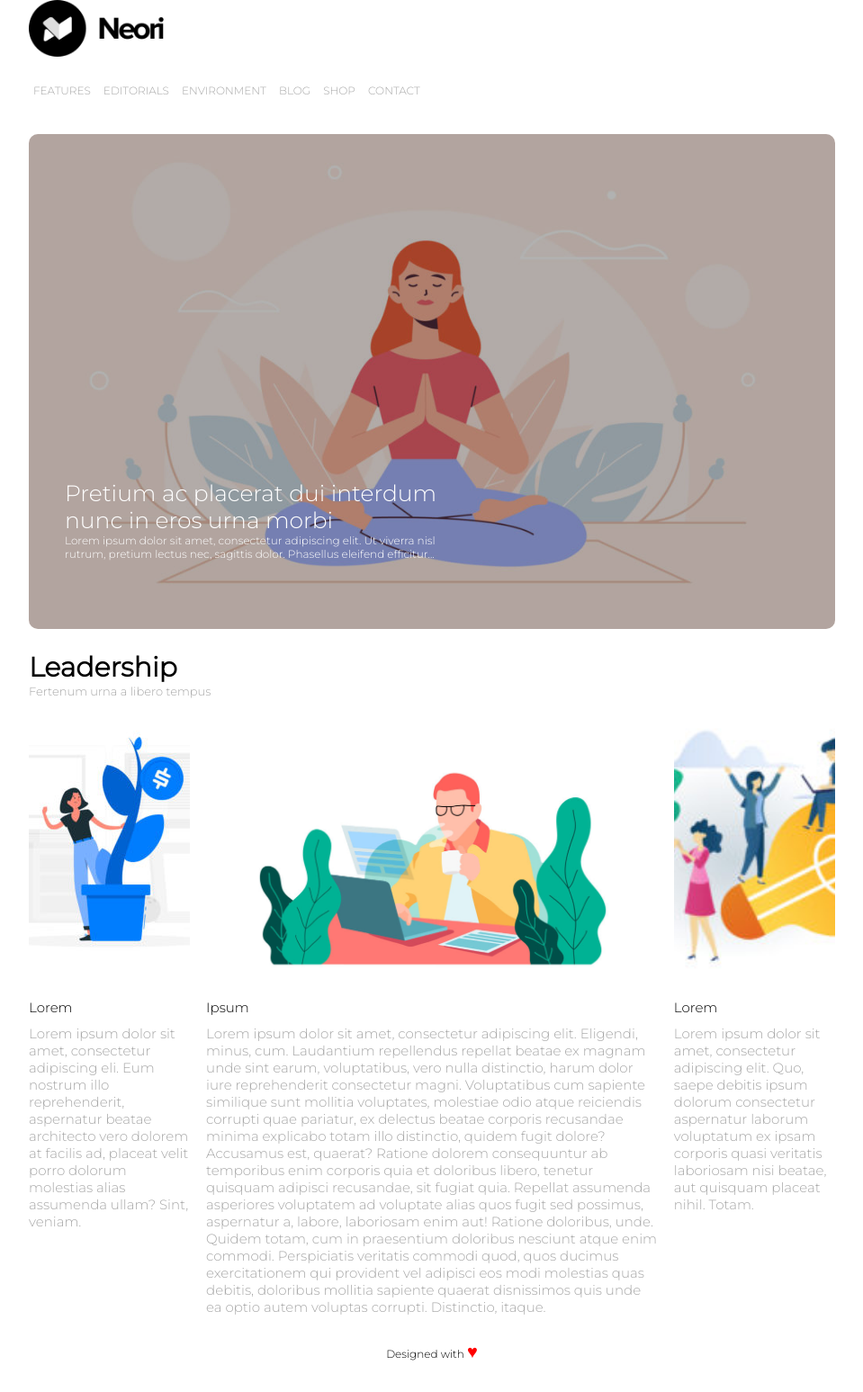
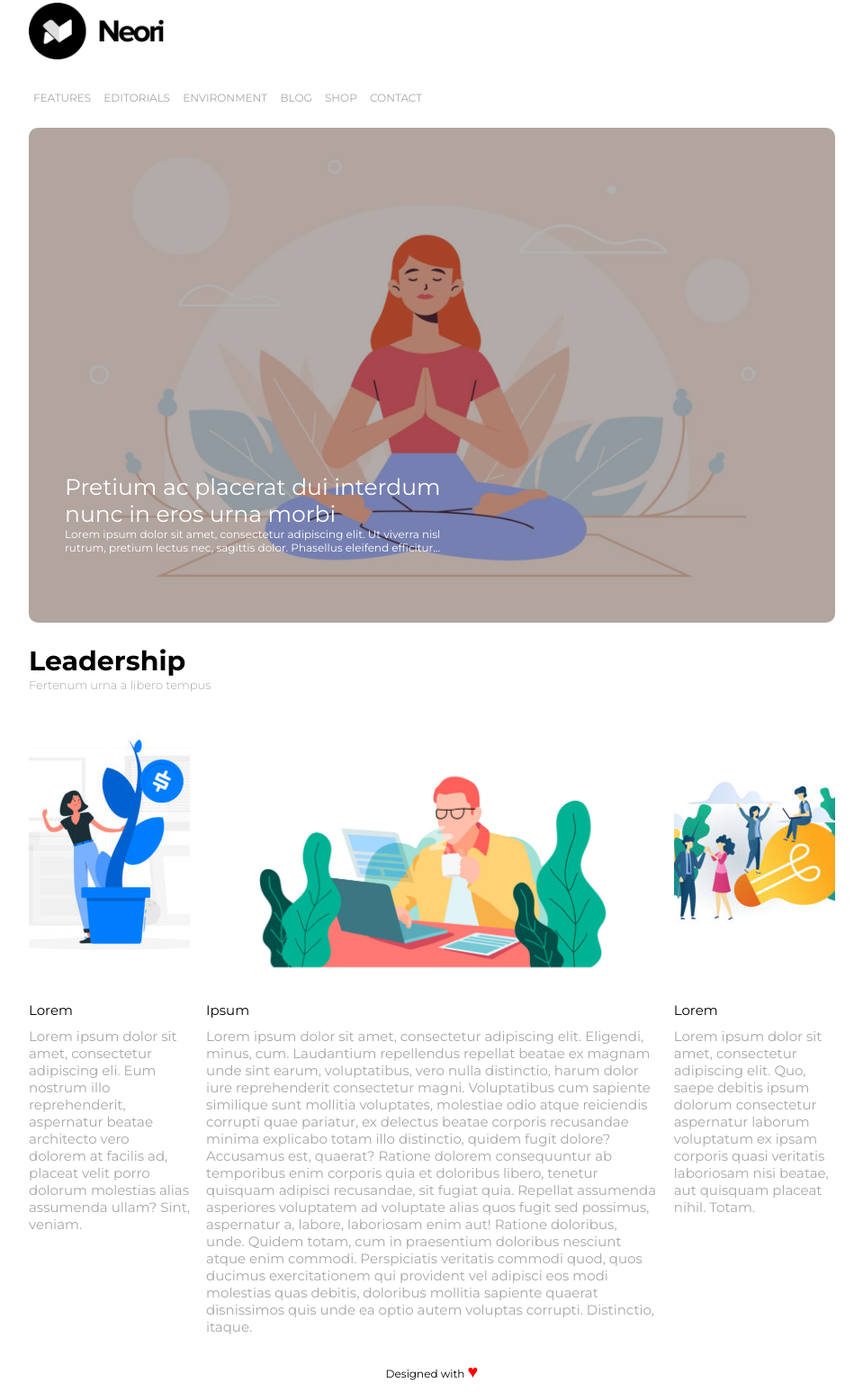
Before and after one commit to KSigma91/htmlcss-wp, a plain HTML site: page index.html in a window 1280 px wide. Shown: the whole page at 90% size, without its empty margins (160-1119 px from the left). Before the commit the page ends 1525 px from the top, so only its background shows below. Drawn offline with Linux system fonts and the light colour scheme.

Commit message:
modifiche generali

```diff
--- a/css/style.css
+++ b/css/style.css
@@ -16,13 +16,13 @@ img {
 
 /* impostazioni generali header*/
 .logo {
-    height: 50px;
+    padding: 3px 0;
     width: 150px;
 }
 
 nav ul li {
     display: inline-block;
-    margin: 40px 5px;
+    margin: 25px 5px;
     list-style-type: none;
 }
 
@@ -35,6 +35,7 @@ nav ul li a {
 /* contenuto header */
 .content-top {
     position: relative;
+    cursor: pointer;
 }
 
 .content-top img {
@@ -64,7 +65,7 @@ nav ul li a {
 
 .content-top h4 {
     font-size: 25px;
-    font-weight: lighter;
+    font-weight: 400;
 }
 
 .content-top p {
@@ -87,7 +88,7 @@ nav ul li a {
 .content-bottom h4 {
     margin-top: 10px;
     font-size: 15px;
-    font-weight: lighter;
+    font-weight: 400;
 }
 
 .content-bottom p {
@@ -100,10 +101,12 @@ nav ul li a {
 /* barra main */
 .content-bottom .top-bar {
     width: 100%;
+    margin: 10px 0;
 }
 
 .content-bottom .top-bar h1 {
     font-size: 30px;
+    font-weight: bold;
 }
 
 .content-bottom .top-bar h3 {
@@ -122,15 +125,9 @@ nav ul li a {
 .content-bottom .left img {
     height: 300px;
     width: 100%;
-    object-fit: cover;
-    border-radius: 8px;
+    object-fit: none;
+    border-radius: 10px;
 }
-
-/* .content-bottom .left .opacity-bg {
-    background: red;
-    height: 300px;
-    width: 100%;
-} */
 
 /* contenuto centrale */
 .content-bottom .center {
@@ -143,7 +140,7 @@ nav ul li a {
     height: 300px;
     width: 100%;
     object-fit: cover;
-    border-radius: 8px;
+    border-radius: 10px;
 }
 
 /* contenuto laterale destra */
@@ -157,17 +154,14 @@ nav ul li a {
 .content-bottom .right img {
     height: 300px;
     width: 100%;
-    object-fit: cover;
-    border-radius: 8px;
+    object-fit: none;
+    border-radius: 10px;
 }
+
 
 /* impostazioni generali footer */
 .footer {
-    margin-top: 5px;
-    width: 100%;
-    height: 40px;
-    background: grey;
-    border-radius: 10px 10px 0 0;
+    margin: 30px 0;
 }
 
 .text-heart p {
--- a/index.html
+++ b/index.html
@@ -6,7 +6,7 @@
     <meta name="viewport" content="width=device-width, initial-scale=1.0">
     <link rel="preconnect" href="https://fonts.googleapis.com">
     <link rel="preconnect" href="https://fonts.gstatic.com" crossorigin>
-    <link href="https://fonts.googleapis.com/css2?family=Montserrat:wght@300&display=swap" rel="stylesheet">
+    <link href="https://fonts.googleapis.com/css2?family=Montserrat:wght@300;400;700&display=swap" rel="stylesheet">
     <link rel="stylesheet" href="./css/style.css">
     <title>index</title>
 </head>
```
